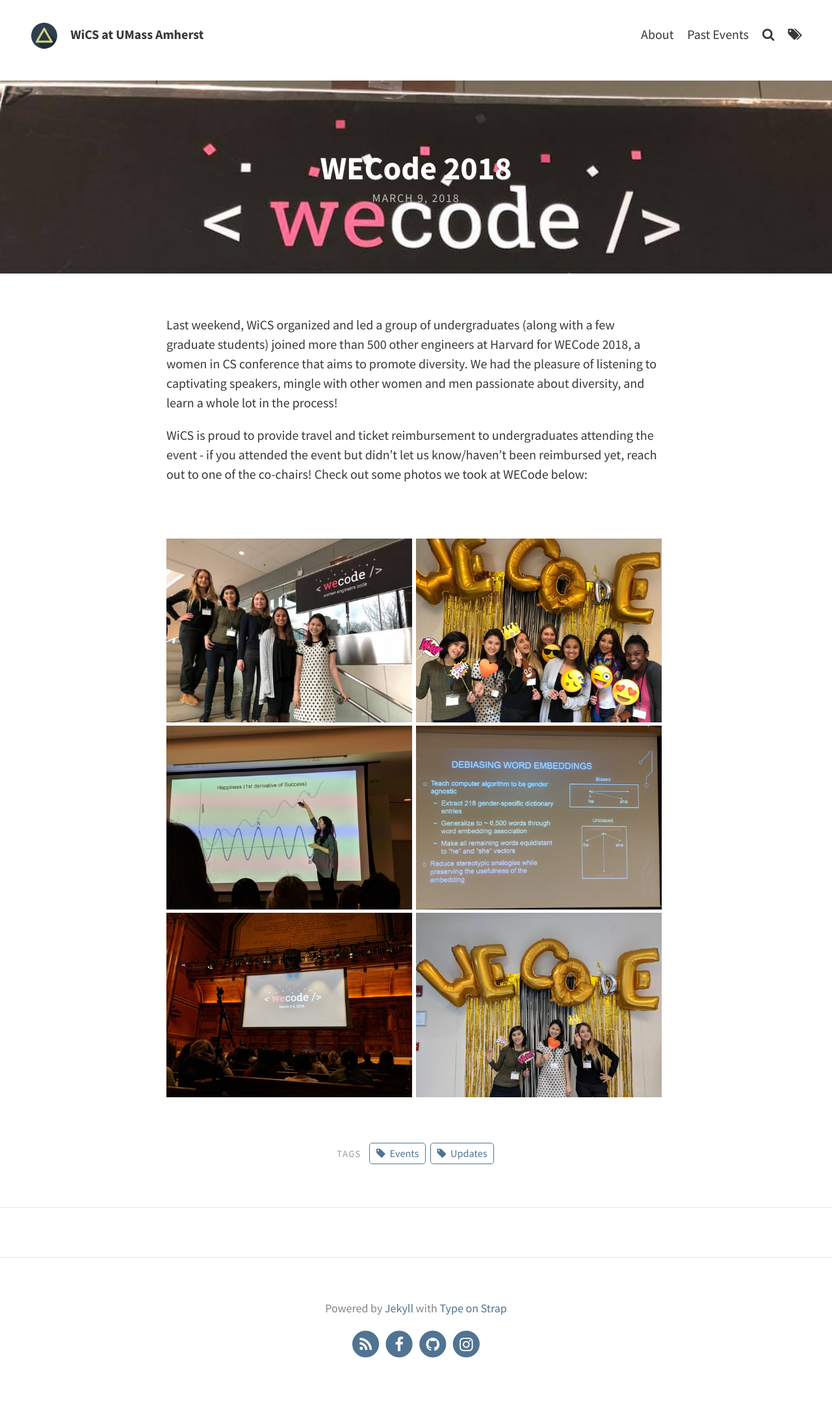
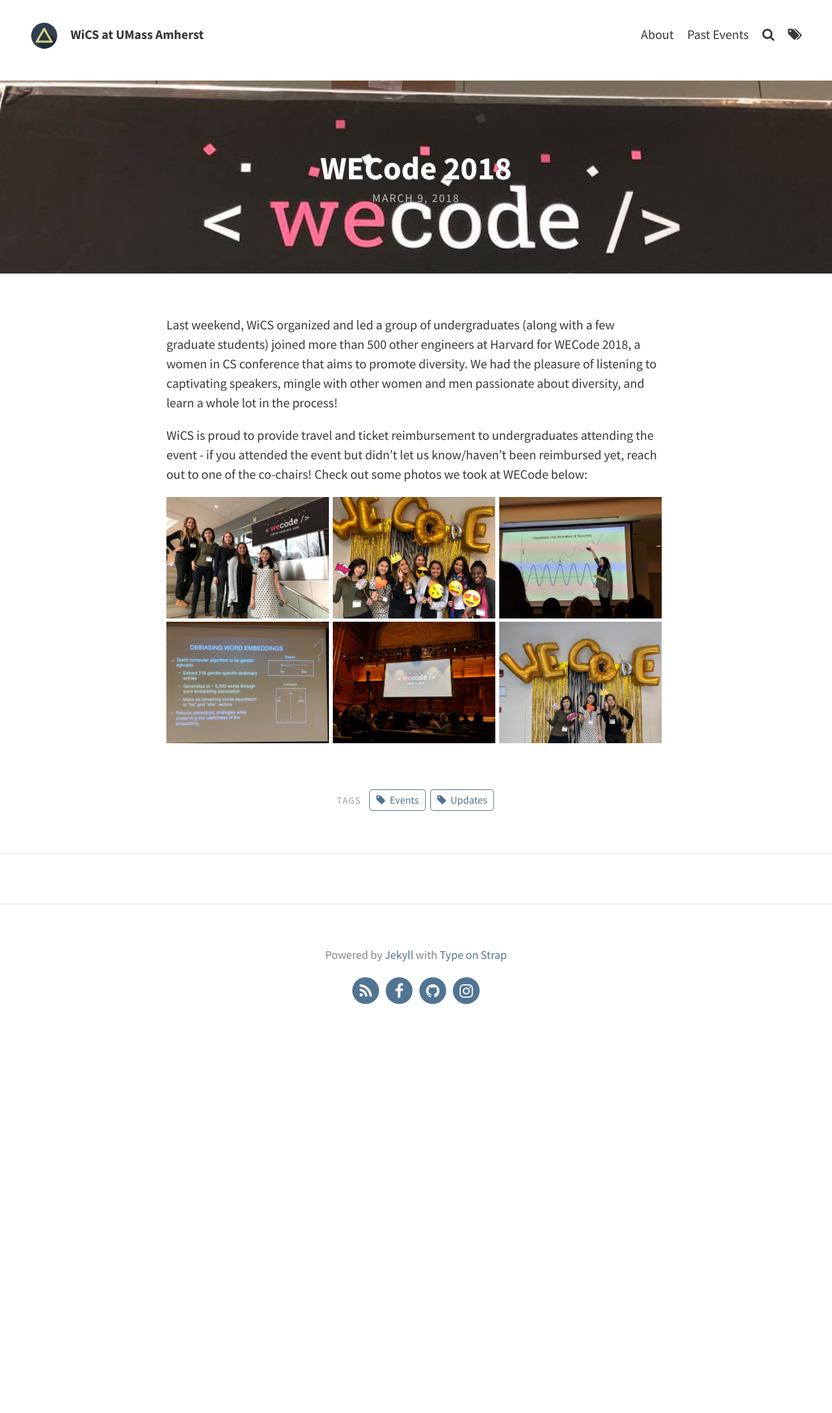
Before and after one commit to wicsumass/wicsumass.github.io, a Jekyll site: the page built from _posts/2018-03-09-wecode18.md, in a window 1280 px wide. Shown: the whole page at 65% size. Built offline with Jekyll 4.4.1, drawn with Linux system fonts in a browser that asks for light colours; comment, search, counter and statistics services are not loaded; after the commit the page ends 1631 px from its top, so only the background shows below that.

Commit message:
Added 3-column layout to desktop view

```diff
--- a/_sass/layouts/_posts.scss
+++ b/_sass/layouts/_posts.scss
@@ -73,14 +73,20 @@
     }
     .lightgallery {
         @extend %padding-regular;
+        padding-top: 0;
         .gallery-sizer{
-            width: 50%;
+            padding: 0;
+            width: 33.333%;
+            @media (max-width: 1000px) {
+                width: 50%;
+            }
         }
         .gallery-image{
+            $column-large: 0.33333;
             $column-width: 0.5;
             $column-medium: calc( ( 100% - #{$padding-large} / 1.6 * 2 ) * #{$column-width} - 0.5%);
             $column-small: calc( ( 100% - #{$padding-small} * 2 ) * #{$column-width} - 0.5%);
-            width: calc( ( 100% - #{$padding-large} * 2 ) * #{$column-width} - 0.5%);
+            width: calc( ( 100% - #{$padding-large} * 2 ) * #{$column-large} - 0.5%);
             @media (max-width: 1000px) {
                 width: $column-medium;
             }
```
